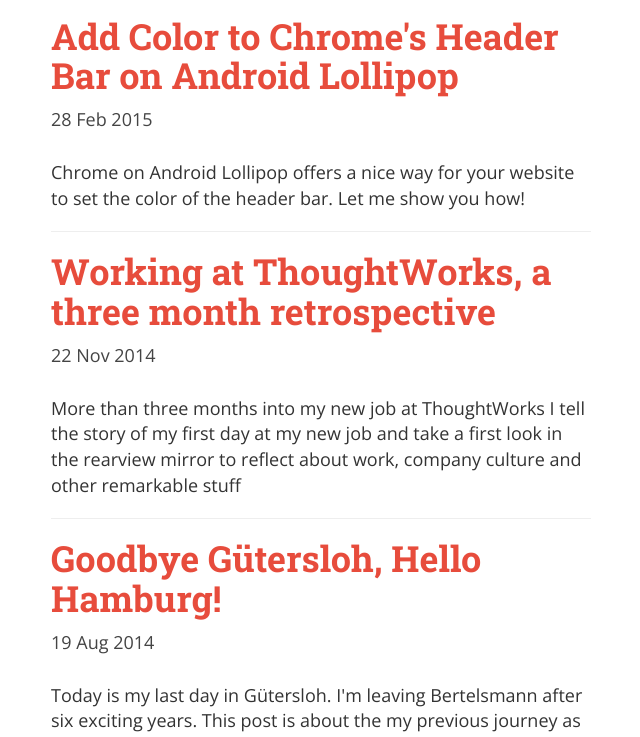
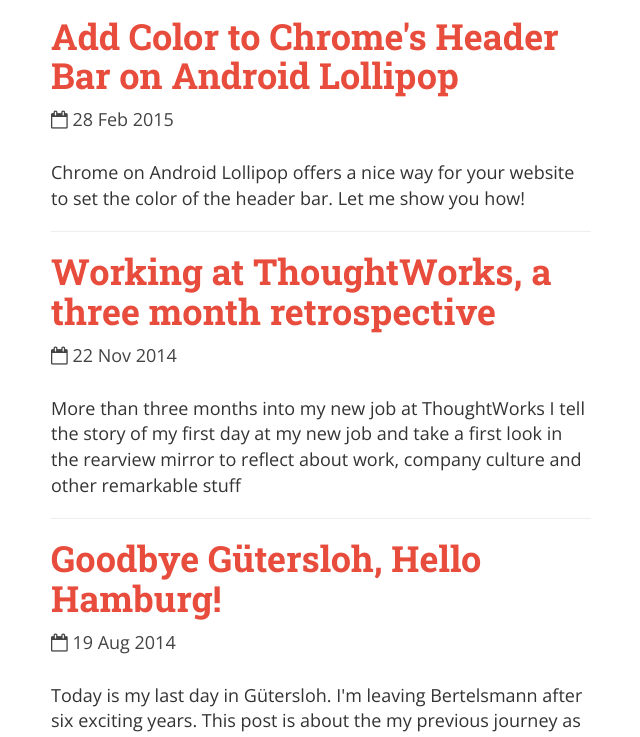
Before and after one commit to hamvocke/hamvocke.github.io, a Jekyll site: the page built from blog/index.html, in a window 1280 px wide. Shown: the part 288-1025 px from the top of the page, without its empty margins (319-959 px from the left). Built offline with Jekyll 4.4.1, drawn with Linux system fonts in a browser that asks for light colours; nearby versions of some CDN libraries; Markdown is read by kramdown in place of the engine named in the settings; the list of posts is cut into pages by our own code.

Commit message:
added calendar icon to blog overview

```diff
--- a/blog/index.html
+++ b/blog/index.html
@@ -9,7 +9,9 @@
 		{% for post in paginator.posts %}
 		<h1><a href="{{ post.url }}">{{ post.title }}</a></h1>
 		<p class="author">
-			<span class="date">{{ post.date | date_to_string }}</span>
+			<span class="date">
+				<i class="fa fa-calendar-o"></i> {{ post.date | date_to_string }}
+			</span>
 		</p>
 		<div class="content">
 			{{ post.excerpt }}
```
